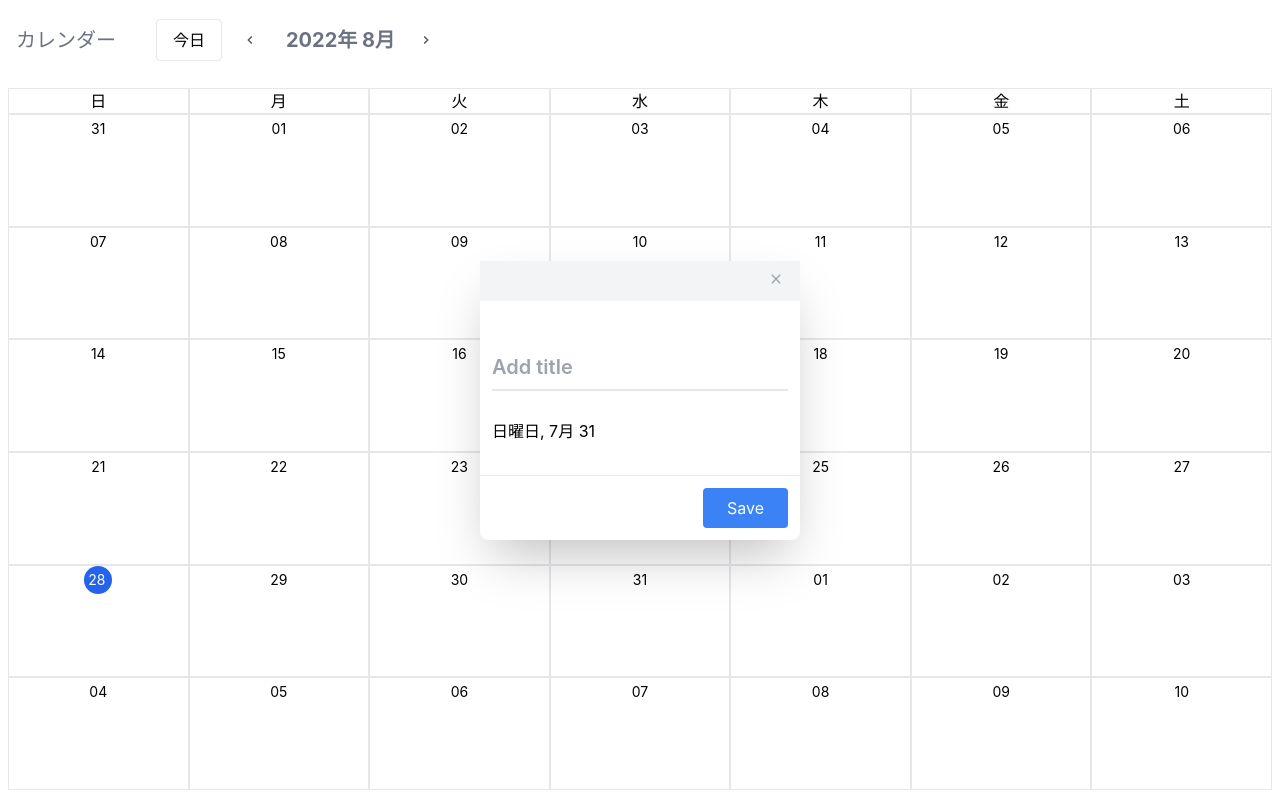
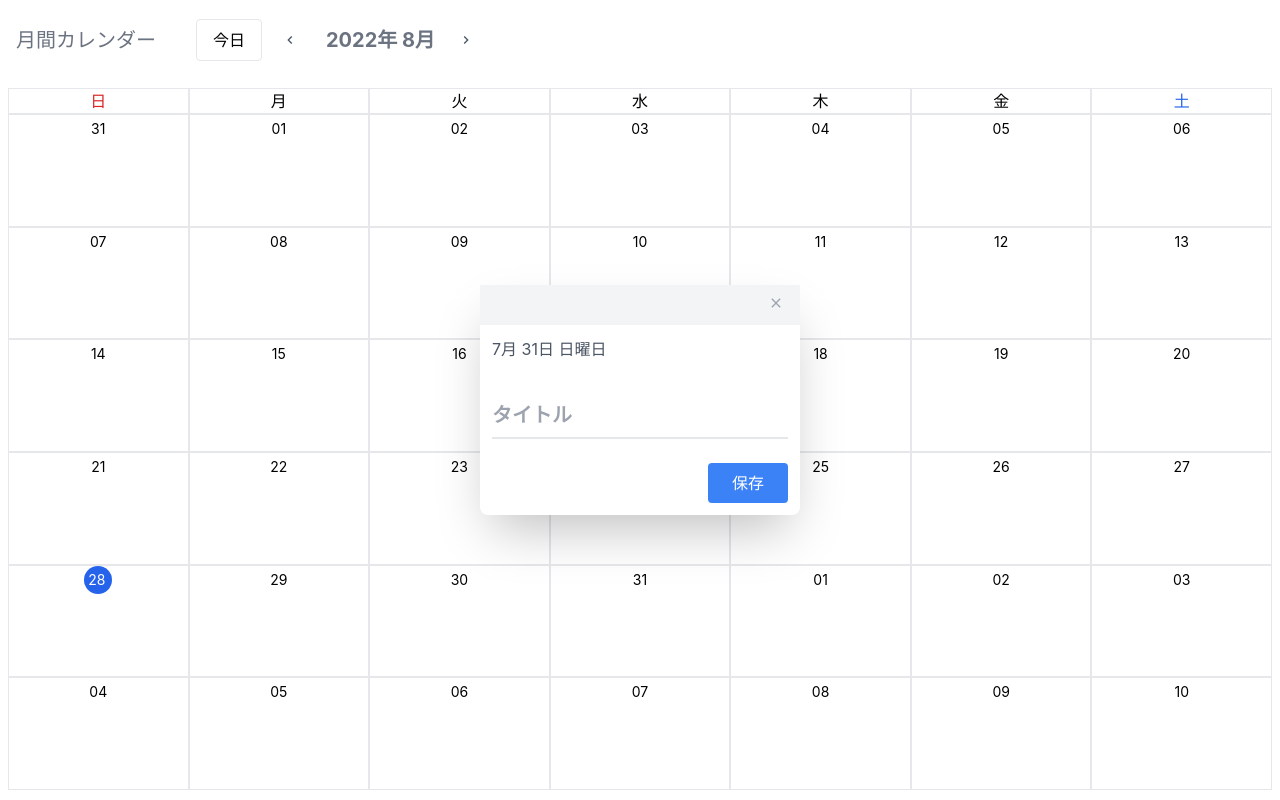
Before and after one commit to m0t0-taka/react-calendar, a React (Create React App) app: page / in a window 1280 px wide. Both pictures are taken after a click on the element 98 px from the left and 184 px from the top of the page. Built offline with nearby package versions, Linux system fonts and the light colour scheme.

Commit message:
モーダルのスタイル改善と土日色付

```diff
--- a/src/components/CalendarHeader.jsx
+++ b/src/components/CalendarHeader.jsx
@@ -20,7 +20,7 @@ export const CalendarHeader = () => {
   };
   return (
     <header className="px-4 py-2 flex items-center">
-      <h1 className="mr-10 text-xl text-gray-500 fond-bold">カレンダー</h1>
+      <h1 className="mr-10 text-xl text-gray-500 fond-bold">月間カレンダー</h1>
       <button onClick={handleReset} className="border rounded py-2 px-4 mr-5">
         今日
       </button>
@@ -31,9 +31,7 @@ export const CalendarHeader = () => {
       </button>
       {/* <div> */}
       <h2 className="mx-1 text-xl text-gray-500 font-bold w-32">
-        {`${dayjs(new Date(dayjs().year(), monthIndex)).format(
-          "YYYY"
-        )}年 ${dayjs(new Date(dayjs().year(), monthIndex)).format("MMM")}`}
+        {dayjs(new Date(dayjs().year(), monthIndex)).format("YYYY年 MMM")}
       </h2>
       {/* </div> */}
 
--- a/src/components/EventModal.jsx
+++ b/src/components/EventModal.jsx
@@ -45,26 +45,29 @@ export const EventModal = () => {
         </header>
         <div className="p-3">
           <div className="grid grid-cols-1/5 items-end gap-y-7">
-            <div> </div>
+            <div>
+              <p className="text-gray-600">
+                {daySelected.format("MMMM DD日 dddd")}
+              </p>
+            </div>
             <input
               type="text"
               name="title"
-              placeholder="Add title"
+              placeholder="タイトル"
               value={title}
               required
               className="pt-3 border-0 text-gray-600 text-xl font-semibold pb-2 w-full border-b-2 border-gray-200 focus:outline-none focus:ring-0 focus:border-blue-500"
               onChange={(e) => setTitle(e.target.value)}
             />
-            <p>{daySelected.format("dddd, MMMM DD")}</p>
           </div>
         </div>
-        <footer className="flex justify-end border-t p-3 mt-5">
+        <footer className="flex justify-end p-3">
           <button
             type="submit"
             onClick={handleSubmit}
             className="bg-blue-500 hover:bg-blue-600 px-6 py-2 rounded text-white"
           >
-            Save
+            {title === "" ? "保存" : "更新"}
           </button>
         </footer>
       </form>
--- a/src/components/Week.jsx
+++ b/src/components/Week.jsx
@@ -2,12 +2,25 @@ import React from "react";
 
 const week = ["日", "月", "火", "水", "木", "金", "土"];
 
+const sundayColor = (c) => {
+  switch (c) {
+    case 0:
+      return "text-red-600";
+    case 6:
+      return "text-blue-600";
+    default:
+      return "";
+  }
+};
+
 export const Week = () => {
   return (
     <>
-      {week.map((w) => (
+      {week.map((w, i) => (
         <div className="border border-gray-200 flex flex-col">
-          <div className="flex flex-col items-center">{w}</div>
+          <div className={`flex flex-col items-center ${sundayColor(i)}`}>
+            {w}
+          </div>
         </div>
       ))}
     </>
```
